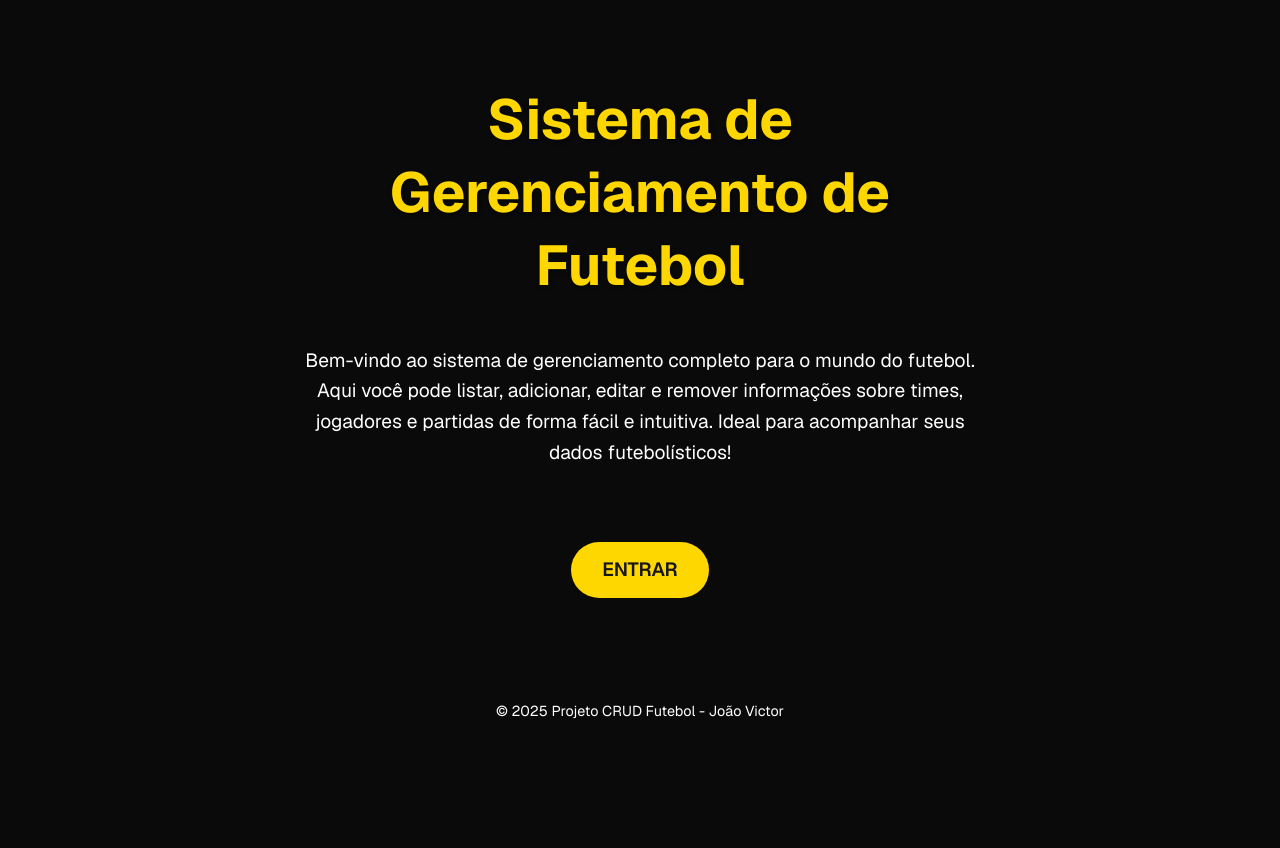
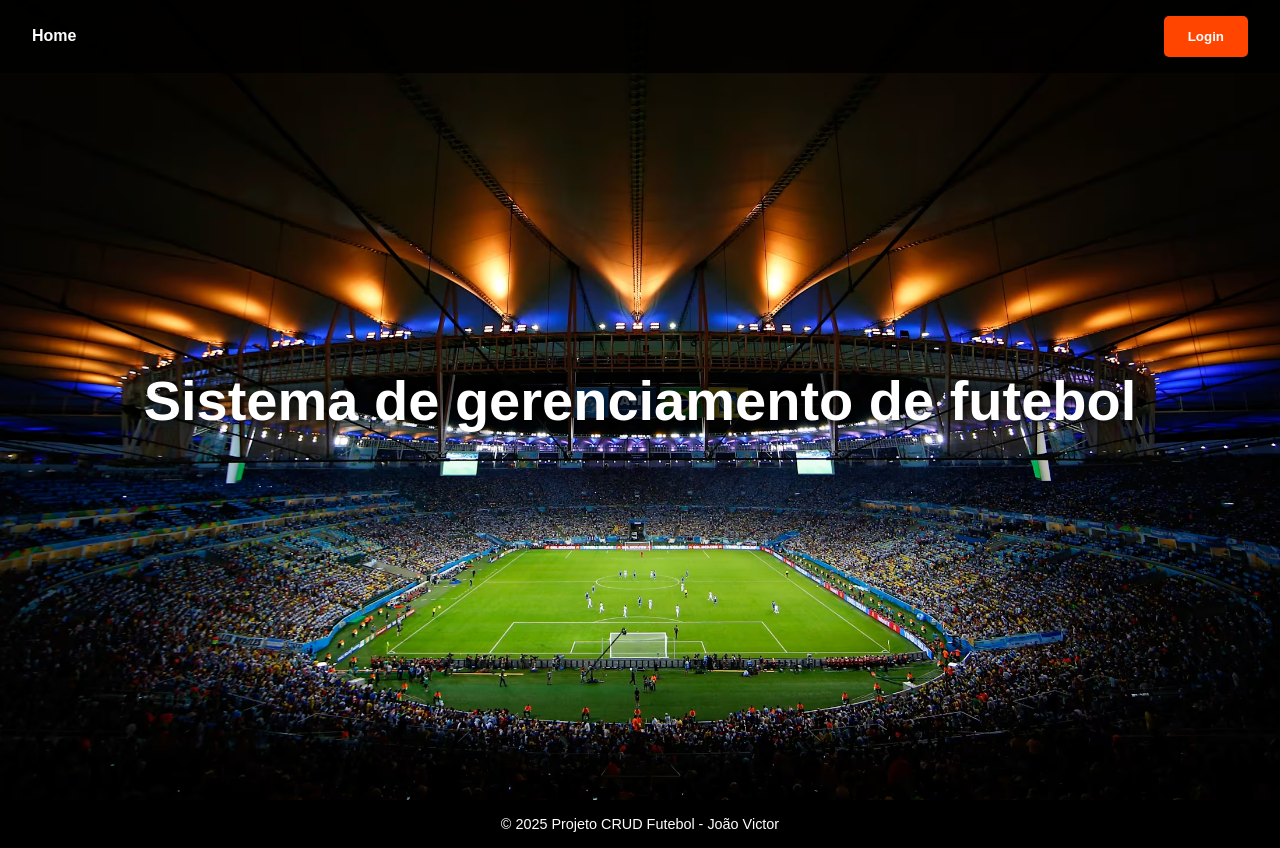
Before and after one commit to joaovicassis/xdes03-trabFinal, a Next.js app: page / in a window 1280 px wide. Before the commit the page ends 800 px from the top, so only its background shows below. Built offline with nearby package versions, Linux system fonts and the light colour scheme.

Commit message:
feature: Melhorando a página inicial e a página 404 do projeto. Página 500 não terá mais

```diff
--- a/src/app/globals.css
+++ b/src/app/globals.css
@@ -1,26 +1,18 @@
 :root {
-  --color-football-pitch: #008000; /* Verde campo de futebol */
-  --color-football-sky: #0a0a0a; /* Quase preto, para o céu noturno ou sombra */
-  --color-football-line: #ffffff; /* Branco para as linhas do campo */
-  --color-football-accent: #ffd700; /* Dourado para destaques (troféus, detalhes) */
-  --color-text-light: #ffffff; /* Texto claro para fundos escuros */
-  --color-text-dark: #171717; /* Texto escuro para fundos claros */
+  --color-football-pitch: #008000;
+  --color-football-sky: #0a0a0a;
+  --color-football-line: #ffffff;
+  --color-football-accent: #ffd700;
+  --color-text-light: #ffffff;
+  --color-text-dark: #171717;
 
   --background: var(--color-football-sky);
   --foreground: var(--color-text-light);
 
-  /* Cores para botões e interações */
   --button-primary-bg: var(--color-football-accent);
   --button-primary-text: var(--color-text-dark);
   --button-secondary-bg: var(--color-football-pitch);
   --button-secondary-text: var(--color-text-light);
-}
-
-@media (prefers-color-scheme: dark) {
-  :root {
-    --background: #0a0a0a; /* Mantém o céu escuro como background principal */
-    --foreground: #ededed; /* Texto mais claro */
-  }
 }
 
 html,
@@ -32,9 +24,7 @@ body {
 body {
   color: var(--foreground);
   background: var(--background);
-  font-family: 'Roboto', sans-serif; /* Sugestão de fonte mais comum */
-  -webkit-font-smoothing: antialiased;
-  -moz-osx-font-smoothing: grayscale;
+  font-family: 'Roboto', sans-serif;
 }
 
 * {
@@ -47,9 +37,3 @@ a {
   color: inherit;
   text-decoration: none;
 }
-
-@media (prefers-color-scheme: dark) {
-  html {
-    color-scheme: dark;
-  }
-}
--- a/src/app/page.module.css
+++ b/src/app/page.module.css
@@ -1,189 +1,126 @@
 .page {
-  --gray-rgb: 0, 0, 0; /* Será ajustado pelas variáveis globais */
-  --gray-alpha-200: rgba(var(--gray-rgb), 0.08);
-  --gray-alpha-100: rgba(var(--gray-rgb), 0.05);
-
-  /* Novas variáveis para os botões do tema de futebol */
-  --button-primary-hover: var(--color-football-accent);
-  --button-secondary-hover: var(--color-football-pitch);
-
   display: flex;
   flex-direction: column;
-  align-items: center;
-  justify-content: center; /* Centraliza o conteúdo principal verticalmente */
-  min-height: 100svh;
-  padding: 80px;
-  gap: 40px; /* Reduzi o gap para um visual mais compacto */
-  font-family: var(--font-geist-sans);
-  background-color: var(--background);
-  color: var(--foreground);
-  text-align: center;
-}
-
-@media (prefers-color-scheme: dark) {
-  .page {
-    --gray-rgb: 255, 255, 255;
-    --gray-alpha-200: rgba(var(--gray-rgb), 0.145);
-    --gray-alpha-100: rgba(var(--gray-rgb), 0.06);
-
-    --button-primary-hover: #ccc;
-    --button-secondary-hover: #1a1a1a;
-  }
+  min-height: 100vh;
+  font-family: sans-serif;
+  color: white;
+  background-color: #000;
 }
 
 .main {
+  flex-grow: 1;
+  position: relative;
   display: flex;
   flex-direction: column;
-  gap: 24px; /* Ajustei o gap */
+  justify-content: space-between;
+}
+
+.header {
+  position: absolute;
+  top: 0;
+  left: 0;
   width: 100%;
-  max-width: 700px; /* Limitei a largura para melhor leitura */
+  background-color: rgba(0, 0, 0, 0.8);
+  padding: 1rem 2rem;
+  display: flex;
+  justify-content: space-between;
   align-items: center;
-  justify-content: center; /* Centraliza horizontalmente */
-  flex-grow: 1; /* Permite que o main ocupe espaço disponível */
+  z-index: 10;
+}
+
+.nav {
+  display: flex;
+}
+
+.navList {
+  list-style: none;
+  padding: 0;
+  margin: 0;
+  display: flex;
+}
+
+.navItem {
+  color: white;
+  text-decoration: none;
+  font-weight: bold;
+  cursor: pointer;
+  transition: color 0.3s ease;
+}
+
+.navItem:hover {
+  color: #ff4500;
+}
+
+.loginButton {
+  background-color: #ff4500;
+  color: white;
+  border: none;
+  padding: 0.8rem 1.5rem;
+  border-radius: 5px;
+  cursor: pointer;
+  font-weight: bold;
+  transition: background-color 0.3s ease;
+}
+
+.loginButton:hover {
+  background-color: #e03e00;
+}
+
+.heroSection {
+  position: relative;
+  width: 100%;
+  height: 100vh;
+  display: flex;
+  flex-direction: column;
+  justify-content: center;
+  align-items: center;
+  text-align: center;
+  overflow: hidden;
+}
+
+.backgroundImage {
+  z-index: 1;
 }
 
 .title {
-  font-size: 3.5em; /* Tamanho maior para o título principal */
-  color: var(--color-football-accent); /* Cor de destaque */
-  margin-bottom: 20px;
-  text-shadow: 2px 2px 4px rgba(0, 0, 0, 0.4);
+  position: relative;
+  z-index: 2;
+  font-size: 3.5rem;
+  font-weight: bold;
+  text-shadow: 2px 2px 8px rgba(0, 0, 0, 0.7);
+  padding: 0 1rem;
 }
 
-.description {
-  font-size: 1.2em;
-  line-height: 1.6;
-  margin-bottom: 30px;
-  color: var(--foreground);
+.carouselIndicators {
+  position: absolute;
+  bottom: 2rem;
+  left: 50%;
+  transform: translateX(-50%);
+  display: flex;
+  gap: 0.8rem;
+  z-index: 5;
 }
 
-/* Removido: .heroSection, .heroTitle, .heroSubtitle, .sectionTitle, .contentGrid, .card, .cardTitle, .cardText */
-/* Removido: .main ol, .main li, .main code (se não forem mais usados) */
-
-.ctas {
-  display: flex;
-  gap: 16px;
-  margin-top: 20px; /* Ajustei a margem superior */
+.dot {
+  width: 10px;
+  height: 10px;
+  background-color: rgba(255, 255, 255, 0.5);
+  border-radius: 50%;
+  cursor: pointer;
+  transition: background-color 0.3s ease;
 }
 
-.ctas a {
-  appearance: none;
-  border-radius: 128px;
-  height: 56px; /* Aumentei a altura do botão */
-  padding: 0 30px; /* Aumentei o padding */
-  border: none;
-  border: 1px solid transparent;
-  transition:
-    background 0.2s,
-    color 0.2s,
-    border-color 0.2s;
-  cursor: pointer;
-  display: flex;
-  align-items: center;
-  justify-content: center;
-  font-size: 1.2em; /* Tamanho da fonte do botão */
-  line-height: 20px;
-  font-weight: 600; /* Deixei mais forte */
-  text-transform: uppercase; /* Deixa o texto em maiúsculas */
-}
-
-a.primary {
-  background: var(--button-primary-bg);
-  color: var(--button-primary-text);
-  gap: 8px;
-}
-
-a.secondary {
-  border-color: var(--gray-alpha-200);
-  background: var(--button-secondary-bg);
-  color: var(--button-secondary-text);
-  min-width: 158px;
-  display: none; /* Oculta o botão secundário se houver apenas um CTA principal */
+.dot:first-child {
+  background-color: white;
 }
 
 .footer {
-  display: flex;
-  gap: 24px;
-  margin-top: 40px; /* Ajustei a margem superior */
-  padding-top: 20px;
-  border-top: 1px solid rgba(var(--gray-rgb), 0.1);
   width: 100%;
-  justify-content: center;
-  font-size: 0.9em; /* Reduzi o tamanho da fonte do rodapé */
+  padding: 1rem 2rem;
+  text-align: center;
+  background-color: rgba(0, 0, 0, 0.8);
+  color: white;
+  font-size: 0.9rem;
+  position: relative;
+  z-index: 10;
 }
-
-.footer a {
-  display: flex;
-  align-items: center;
-  gap: 8px;
-  color: var(--foreground);
-  opacity: 0.8;
-}
-
-.footer img {
-  flex-shrink: 0;
-  filter: invert(100%);
-  display: none; /* Oculta os ícones do footer se não forem mais relevantes */
-}
-
-/* Enable hover only on non-touch devices */
-@media (hover: hover) and (pointer: fine) {
-  a.primary:hover {
-    background: var(--color-football-accent);
-    filter: brightness(1.1); /* Um leve brilho no hover */
-    border-color: transparent;
-  }
-
-  a.secondary:hover {
-    background: var(--color-football-pitch);
-    filter: brightness(1.1);
-    border-color: transparent;
-  }
-
-  .footer a:hover {
-    text-decoration: underline;
-    text-underline-offset: 4px;
-    opacity: 1;
-  }
-}
-
-@media (max-width: 600px) {
-  .page {
-    padding: 32px;
-    padding-bottom: 80px;
-    gap: 20px;
-  }
-
-  .title {
-    font-size: 2.5em;
-  }
-
-  .description {
-    font-size: 1em;
-  }
-
-  .ctas {
-    flex-direction: column;
-  }
-
-  .ctas a {
-    font-size: 1em;
-    height: 48px;
-    padding: 0 20px;
-  }
-
-  a.secondary {
-    min-width: auto;
-  }
-
-  .footer {
-    flex-wrap: wrap;
-    align-items: center;
-    justify-content: center;
-  }
-}
-
-@media (prefers-color-scheme: dark) {
-  .logo {
-    filter: invert();
-  }
-}
--- a/src/app/page.tsx
+++ b/src/app/page.tsx
@@ -5,53 +5,30 @@ export default function Home() {
   return (
     <div className={styles.page}>
       <main className={styles.main}>
-        {/* Título da Apresentação */}
-        <h1 className={styles.title}>Sistema de Gerenciamento de Futebol</h1>
+        <header className={styles.header}>
+          <nav className={styles.nav}>
+            <ul className={styles.navList}>
+              <li className={styles.navItem}>Home</li>
+            </ul>
+          </nav>
+          <button className={styles.loginButton}>Login</button>
+        </header>
 
-        {/* Descrição do Projeto CRUD */}
-        <p className={styles.description}>
-          Bem-vindo ao sistema de gerenciamento completo para o mundo do futebol.
-          Aqui você pode listar, adicionar, editar e remover informações sobre times,
-          jogadores e partidas de forma fácil e intuitiva. Ideal para acompanhar
-          seus dados futebolísticos!
-        </p>
-
-        {/* Botão para Login */}
-        <div className={styles.ctas}>
-          <a
-            className={styles.primary}
-            href="/login" /* Placeholder para a rota de login */
-            rel="noopener noreferrer"
-          >
-            Entrar
-          </a>
-          {/* Ocultamos o segundo botão, pois a página de apresentação terá apenas um CTA */}
-          {/* <a
-            href="https://nextjs.org/docs?utm_source=create-next-app&utm_medium=appdir-template&utm_campaign=create-next-app"
-            target="_blank"
-            rel="noopener noreferrer"
-            className={styles.secondary}
-          >
-            Read our docs
-          </a> */}
+        <div className={styles.heroSection}>
+          <Image
+            src= '/campo.avif'
+            alt="Estádio de futebol iluminado"
+            layout="fill"
+            objectFit="cover"
+            quality={100}
+            className={styles.backgroundImage}
+          />
+          <h1 className={styles.title}>Sistema de gerenciamento de futebol</h1>
         </div>
       </main>
 
       <footer className={styles.footer}>
-        {/* Links do rodapé simplificados, sem ícones */}
         <p>© 2025 Projeto CRUD Futebol - João Victor</p>
-        {/* <a
-          href="/sobre"
-          rel="noopener noreferrer"
-        >
-          Sobre
-        </a>
-        <a
-          href="/termos"
-          rel="noopener noreferrer"
-        >
-          Termos de Uso
-        </a> */}
       </footer>
     </div>
   );
```
Also changed, not shown: src/app/error.module.css (+39 -34 lines), src/app/error.tsx (deleted, +0 -36 lines), src/app/not-found.tsx (+8 -8 lines), public/campo.avif (added), public/estadio.jpg (added).
